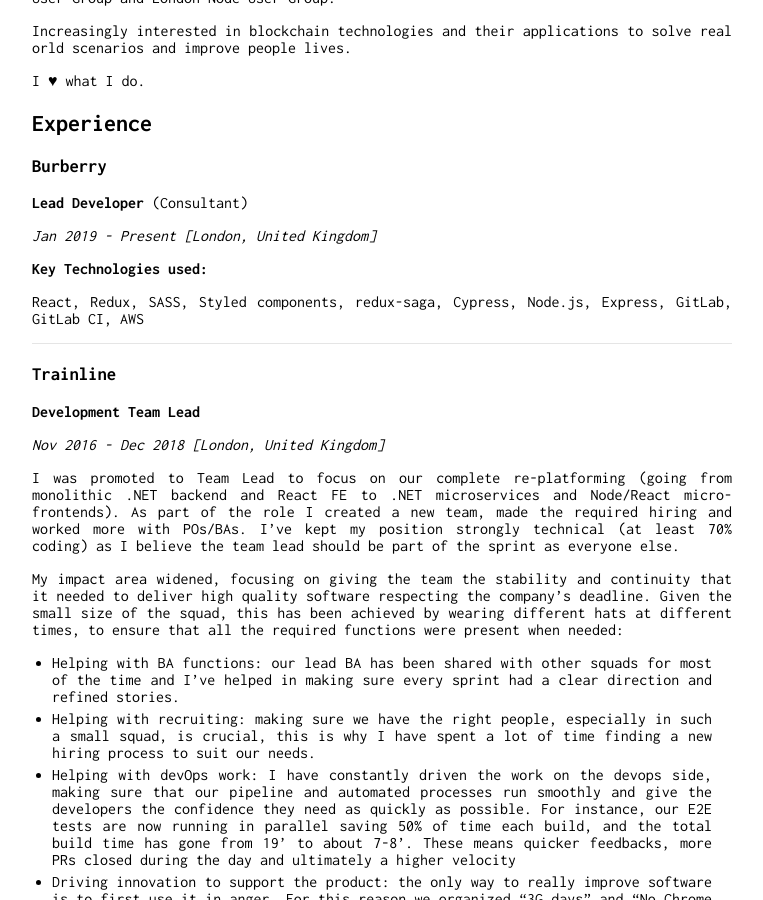
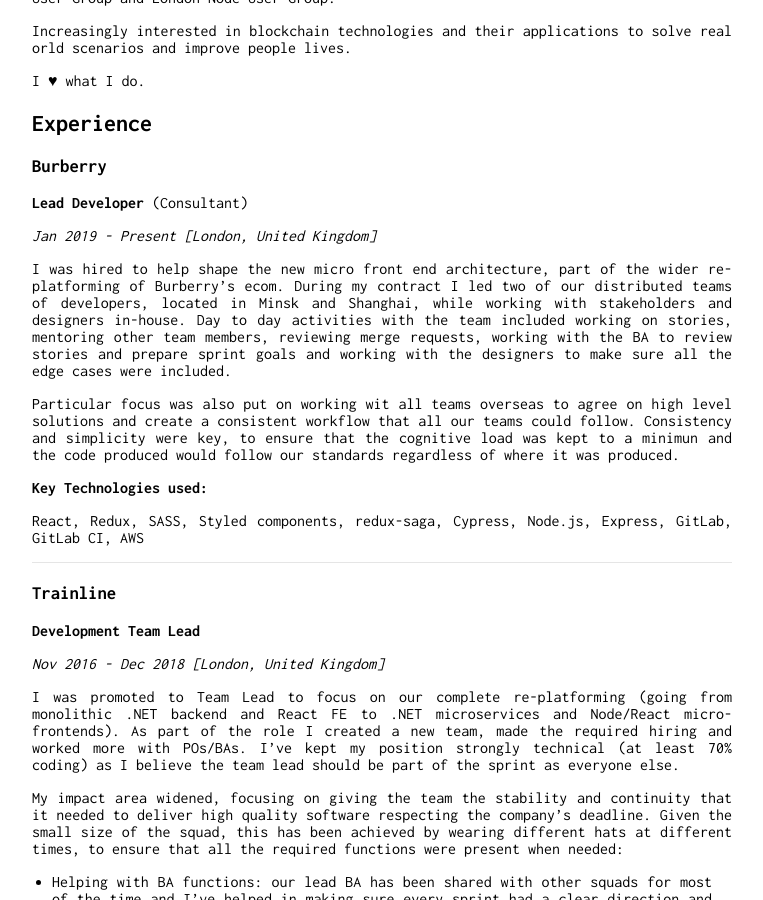
Before and after one commit to ricca509/ricca509.github.io, a Jekyll site: the page built from index.md, in a window 1280 px wide and 900 px high, scrolled down 555 px. Shown: the whole window, without its empty margins (258-1021 px from the left). Built offline with Jekyll 4.4.1, drawn with Linux system fonts in a browser that asks for light colours; our own code applies the rules of GitHub Pages for plain Markdown files.

Commit message:
Burberry added

```diff
--- a/index.md
+++ b/index.md
@@ -31,6 +31,11 @@ I ♥ what I do.
 **Lead Developer** (Consultant)
 
 _Jan 2019 - Present [London, United Kingdom]_
+
+I was hired to help shape the new micro front end architecture, part of the wider re-platforming of Burberry's ecom. During my contract I led two of our distributed teams of developers, located in Minsk and Shanghai, while working with stakeholders and designers in-house. Day to day activities with the team included working on stories, mentoring other team members, reviewing merge requests, working with the BA to review stories and prepare sprint goals and working with the designers to make sure all the edge cases were included.
+
+Particular focus was also put on working wit all teams overseas to agree on high level solutions and create a consistent workflow that all our teams could follow. Consistency and simplicity were key, to ensure that the cognitive load was kept to a minimun and the code produced would follow our standards regardless of where it was produced.
+
 
 **Key Technologies used:**
 
```
